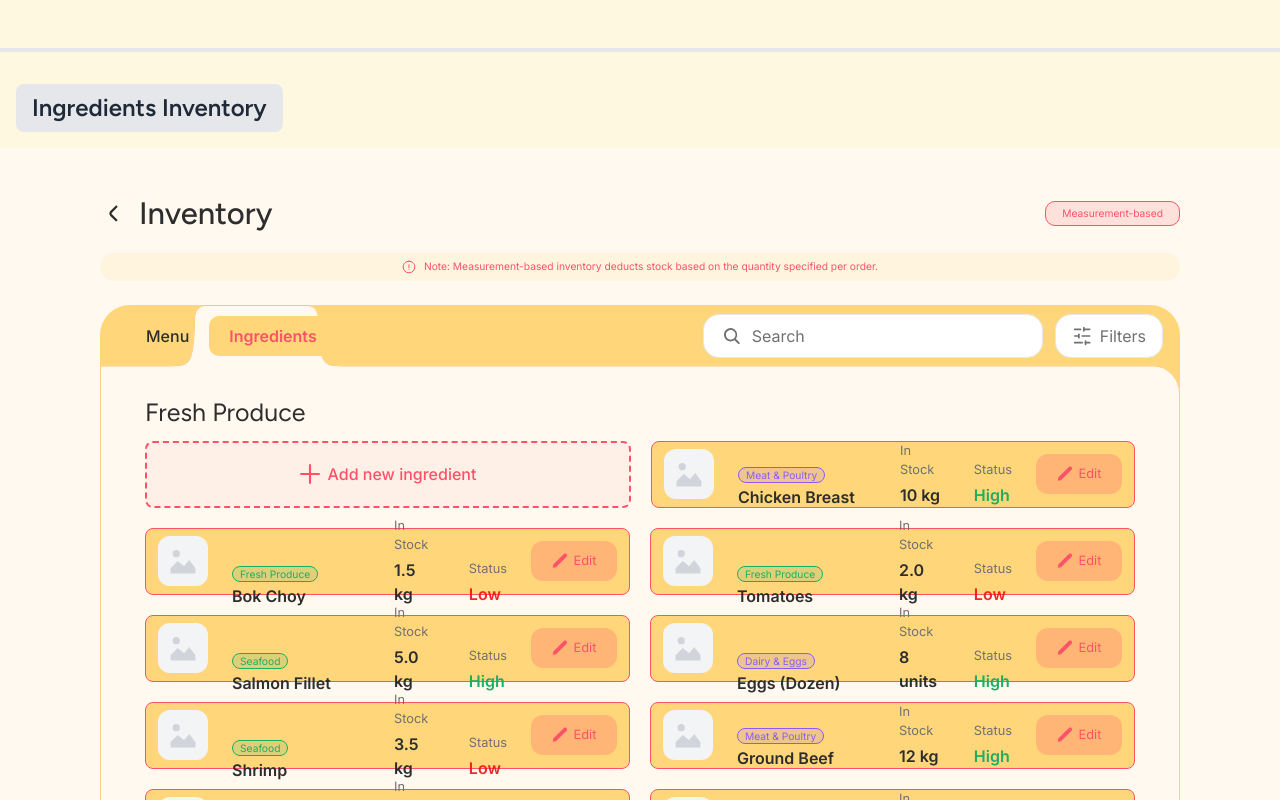
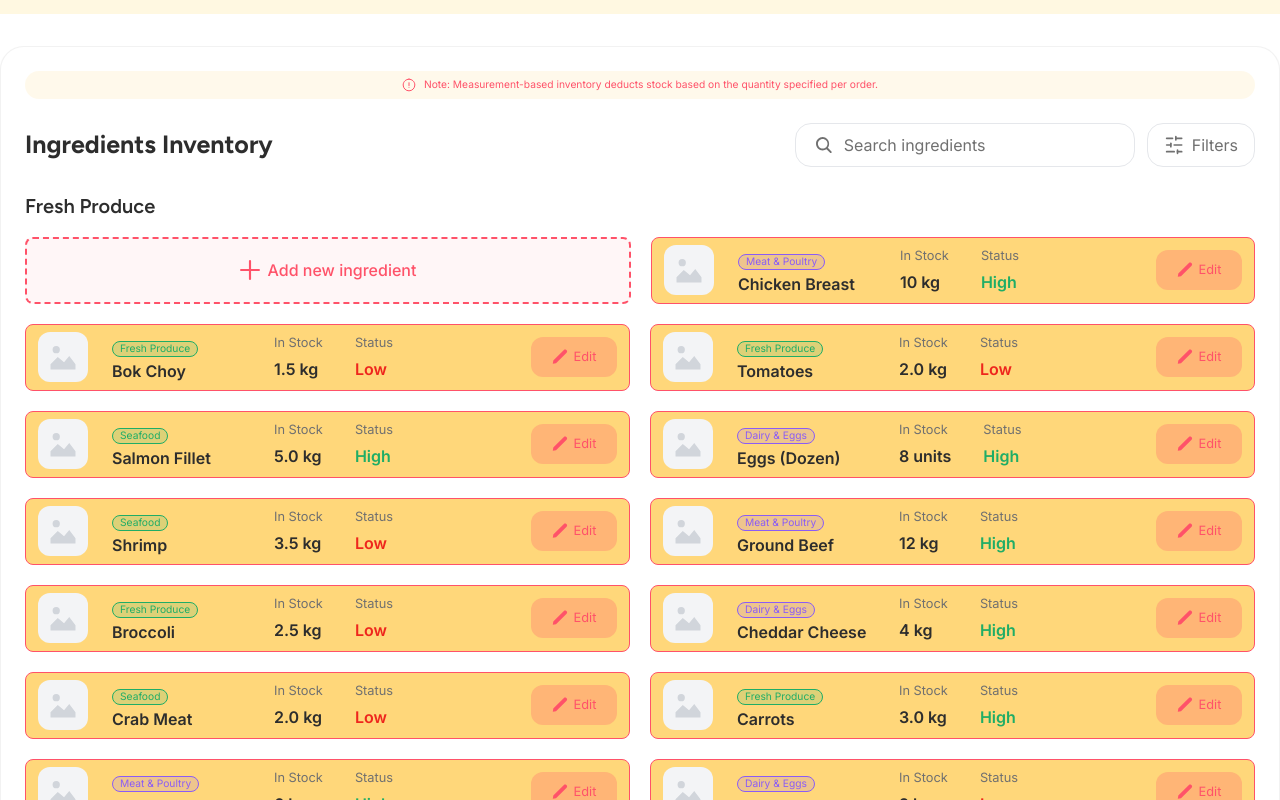
Before and after one commit to ShanRaboy11/Qios, a Next.js app: page /draft in a window 1280 px wide. Shown: the part 3640-4440 px from the top of the page. Built offline with nearby package versions, Linux system fonts and the light colour scheme; no server answers.

Commit message:
fix: dashboards

```diff
--- a/src/app/(admin)/admin/dashboard/page.tsx
+++ b/src/app/(admin)/admin/dashboard/page.tsx
@@ -55,19 +55,9 @@ function AdminDashboardContent() {
   const [initialTenantFilter, setInitialTenantFilter] = useState<
     string | undefined
   >();
-  const [isTransitioning, setIsTransitioning] = useState(false);
-  const transitionTimerRef = React.useRef<ReturnType<typeof setTimeout> | null>(
-    null,
-  );
   const router = useRouter();
 
-  React.useEffect(() => {
-    return () => {
-      if (transitionTimerRef.current) {
-        clearTimeout(transitionTimerRef.current);
-      }
-    };
-  }, []);
+
 
   React.useEffect(() => {
     const view = searchParams.get("view") as ViewState;
@@ -89,18 +79,12 @@ function AdminDashboardContent() {
   const handleNavigation = (view: ViewState, tenantFilter?: string) => {
     if (currentView === view && view !== "tenant") return;
 
-    if (transitionTimerRef.current) {
-      clearTimeout(transitionTimerRef.current);
-    }
+    setInitialTenantFilter(tenantFilter);
+    setCurrentView(view);
 
-    setIsTransitioning(true);
-
-    // Keep transitions quick so the directory feels responsive.
-    transitionTimerRef.current = setTimeout(() => {
-      setInitialTenantFilter(tenantFilter);
-      setCurrentView(view);
-      setIsTransitioning(false);
-    }, 220);
+    // update URL using pushState for deep linking without reload
+    const newUrl = view === "dashboard" ? "/admin/dashboard" : `/admin/${view}`;
+    window.history.pushState(null, "", newUrl);
   };
 
   return (
@@ -158,40 +142,8 @@ function AdminDashboardContent() {
         onNavigate={(view) => handleNavigation(view as ViewState)}
       />
       <div className="max-w-[1440px] mx-auto flex flex-col p-4 md:p-8 lg:p-12 mt-28 relative z-[90]">
-        <AnimatePresence mode="wait">
-          {isTransitioning ? (
-            <motion.div
-              key="skeleton"
-              initial={{ opacity: 0 }}
-              animate={{ opacity: 1 }}
-              exit={{ opacity: 0 }}
-              transition={{ duration: 0.2 }}
-              className="w-full flex flex-col gap-6 mt-4 px-1"
-            >
-              {/* top row skeleton */}
-              <div className="grid grid-cols-1 sm:grid-cols-2 lg:grid-cols-4 gap-4 md:gap-6">
-                {[1, 2, 3, 4].map((i) => (
-                  <div
-                    key={i}
-                    className="h-[120px] bg-white border border-gray-100 shadow-sm rounded-[24px] animate-pulse"
-                  />
-                ))}
-              </div>
-
-              {/* main content skeleton */}
-              <div className="h-[400px] w-full bg-white border border-gray-100 shadow-sm rounded-[24px] animate-pulse" />
-
-              {/* bottom row skeleton */}
-              <div className="grid grid-cols-1 lg:grid-cols-3 gap-4 md:gap-6">
-                {[1, 2, 3].map((i) => (
-                  <div
-                    key={i}
-                    className="h-[250px] bg-white border border-gray-100 shadow-sm rounded-[24px] animate-pulse"
-                  />
-                ))}
-              </div>
-            </motion.div>
-          ) : currentView === "dashboard" ? (
+        <AnimatePresence mode="popLayout">
+          {currentView === "dashboard" ? (
             <motion.div
               key="dashboard"
               initial={{ opacity: 0, y: 20 }}
--- a/src/app/(tenant)/[id]/dashboard/page.tsx
+++ b/src/app/(tenant)/[id]/dashboard/page.tsx
@@ -16,10 +16,12 @@ import { useSearchParams, useRouter, useParams } from "next/navigation";
 // import the new organisms
 import MenuInventory from "@/components/organisms/MenuInventory";
 import IngredientsInventory from "@/components/organisms/IngredientsInventory";
+import MenuCategoryManagement from "@/components/organisms/MenuCategoryManagement";
 import StaffManagement from "@/components/organisms/StaffManagement";
 import RolesManagement from "@/components/organisms/RolesManagement";
 import SalesManagement from "@/components/organisms/SalesManagement";
 import AuditLogsManagement from "@/components/organisms/AuditLogsManagement";
+import { Button } from "@/components/atoms/Button";
 
 type ViewState =
   | "dashboard"
@@ -62,22 +64,11 @@ function TenantDashboardContent() {
       : "dashboard";
 
   const [currentView, setCurrentView] = useState<ViewState>(initialView);
-  const [isTransitioning, setIsTransitioning] = useState(false);
-  const transitionTimerRef = React.useRef<ReturnType<typeof setTimeout> | null>(
-    null,
-  );
-
   const router = useRouter();
   const paramsHook = useParams();
   const tenantId = paramsHook.id as string;
 
-  React.useEffect(() => {
-    return () => {
-      if (transitionTimerRef.current) {
-        clearTimeout(transitionTimerRef.current);
-      }
-    };
-  }, []);
+
 
   React.useEffect(() => {
     const view = searchParams.get("view") as ViewState;
@@ -106,18 +97,11 @@ function TenantDashboardContent() {
 
     if (currentView === view) return;
 
-    if (transitionTimerRef.current) {
-      clearTimeout(transitionTimerRef.current);
-    }
+    setCurrentView(view as ViewState);
 
-    setIsTransitioning(true);
-
-    transitionTimerRef.current = setTimeout(() => {
-      setCurrentView(view as ViewState);
-      setIsTransitioning(false);
-      // optionally update url without reload
-      router.push(`/${tenantId}/dashboard?view=${view}`, { scroll: false });
-    }, 220);
+    // update URL using pushState for deep linking without reload
+    const newUrl = view === "dashboard" ? `/${tenantId}/dashboard` : `/${tenantId}/${view}`;
+    window.history.pushState(null, "", newUrl);
   };
 
   return (
@@ -177,42 +161,8 @@ function TenantDashboardContent() {
       />
 
       <div className="flex-1 max-w-[1440px] w-full mx-auto flex flex-col p-4 md:p-8 lg:p-12 mt-28 relative z-[90] pb-20">
-        <AnimatePresence mode="wait">
-          {isTransitioning ? (
-            <motion.div
-              key="skeleton"
-              initial={{ opacity: 0 }}
-              animate={{ opacity: 1 }}
-              exit={{ opacity: 0 }}
-              transition={{ duration: 0.2 }}
-              className="w-full flex flex-col gap-6 mt-4 px-1"
-            >
-              {/* header skeleton */}
-              <div className="flex flex-col md:flex-row justify-between md:items-end gap-4 mb-4">
-                <div className="flex flex-col gap-2">
-                  <div className="h-10 w-64 bg-white border border-gray-100 shadow-sm rounded-xl animate-pulse" />
-                  <div className="h-5 w-48 bg-white border border-gray-100 shadow-sm rounded-lg animate-pulse" />
-                </div>
-                <div className="h-10 w-full md:w-[280px] bg-white border border-gray-100 shadow-sm rounded-xl animate-pulse" />
-              </div>
-
-              {/* top row skeleton */}
-              <div className="grid grid-cols-1 sm:grid-cols-2 lg:grid-cols-4 gap-4 md:gap-6">
-                {[1, 2, 3, 4].map((i) => (
-                  <div
-                    key={i}
-                    className="h-[120px] bg-white border border-gray-100 shadow-sm rounded-[24px] animate-pulse"
-                  />
-                ))}
-              </div>
-
-              {/* main content skeleton */}
-              <div className="flex flex-col lg:flex-row gap-6">
-                <div className="w-full lg:w-[65%] h-[400px] bg-white border border-gray-100 shadow-sm rounded-[24px] animate-pulse" />
-                <div className="w-full lg:w-[35%] h-[400px] bg-white border border-gray-100 shadow-sm rounded-[24px] animate-pulse" />
-              </div>
-            </motion.div>
-          ) : currentView === "dashboard" ? (
+        <AnimatePresence mode="popLayout">
+          {currentView === "dashboard" ? (
             <motion.div
               key="dashboard"
               initial={{ opacity: 0, y: 20 }}
@@ -270,7 +220,7 @@ function TenantDashboardContent() {
                   </p>
                 </div>
               </div>
-              <MenuInventory />
+              <MenuCategoryManagement />
             </motion.div>
           ) : currentView === "inventory" ? (
             <motion.div
@@ -289,7 +239,10 @@ function TenantDashboardContent() {
                   </p>
                 </div>
               </div>
-              <IngredientsInventory />
+              <div className="flex flex-col gap-8 w-full">
+                <MenuInventory />
+                <IngredientsInventory />
+              </div>
             </motion.div>
           ) : currentView === "staff" ? (
             <motion.div
@@ -309,13 +262,14 @@ function TenantDashboardContent() {
                 </div>
                 {/* Wait, the "Add New Staff" button is now in StaffManagement.tsx. I removed it. Let's add it back here! */}
                 <div className="flex items-center gap-3">
-                  <button
-                    className="flex items-center justify-center gap-2 px-4 py-2 bg-brand-primary text-white rounded-full font-bold hover:bg-brand-primary/90 transition-colors"
-                    onClick={() => router.push(`/${tenantId}/dashboard?view=roles`)}
+                  <Button
+                    variant="primary"
+                    shape="rounded"
+                    leftIcon={<svg width="18" height="18" viewBox="0 0 24 24" fill="none" stroke="currentColor" strokeWidth="2.5" strokeLinecap="round" strokeLinejoin="round"><path d="M5 12h14"/><path d="M12 5v14"/></svg>}
+                    onClick={() => handleNavigation("roles")}
                   >
-                    <svg width="18" height="18" viewBox="0 0 24 24" fill="none" stroke="currentColor" strokeWidth="2.5" strokeLinecap="round" strokeLinejoin="round"><path d="M5 12h14"/><path d="M12 5v14"/></svg>
                     Add New Staff
-                  </button>
+                  </Button>
                 </div>
               </div>
               <StaffManagement />
@@ -380,7 +334,7 @@ function TenantDashboardContent() {
           ) : null}
         </AnimatePresence>
       </div>
-      <div className="bottom-0 inset-x-0 h-40 bg-gradient-to-t from-white via-white/50 to-transparent z-[100] pointer-events-none" />
+      <div className="relative bottom-0 inset-x-0 h-40 bg-gradient-to-t from-white via-white/50 to-transparent z-[2] pointer-events-none" />
       <Footer hideSocials />
     </div>
   );
--- a/src/components/organisms/IngredientsInventory.tsx
+++ b/src/components/organisms/IngredientsInventory.tsx
@@ -17,37 +17,7 @@ const svgPaths = {
     "M1209 63C1225.57 63 1239 76.4315 1239 93V807H0V63H80C102.308 63 107.532 63 108.141 12.0254C108.22 5.39845 113.578 0 120.205 0H238.795C245.422 0 250.78 5.39845 250.859 12.0254C251.468 63 256.692 63 279 63H1209Z"
 };
 
-/* ─── Header ─────────────────────────────────────────────── */
-function PageHeader() {
-  return (
-    <div className="flex items-center justify-between w-full">
-      <div className="flex items-center gap-3">
-        <button className="w-[27px] h-[27px] flex items-center justify-center">
-          <svg
-            xmlns="http://www.w3.org/2000/svg"
-            width="27"
-            height="27"
-            viewBox="0 0 27 27"
-            fill="none"
-          >
-            <path
-              d="M11.9248 14.2987C11.8194 14.1941 11.7357 14.0697 11.6786 13.9326C11.6215 13.7955 11.5921 13.6484 11.5921 13.4999C11.5921 13.3514 11.6215 13.2044 11.6786 13.0673C11.7357 12.9302 11.8194 12.8057 11.9248 12.7012L17.0886 7.54867C17.194 7.44408 17.2777 7.31966 17.3348 7.18256C17.392 7.04547 17.4214 6.89843 17.4214 6.74992C17.4214 6.6014 17.392 6.45436 17.3348 6.31727C17.2777 6.18017 17.194 6.05575 17.0886 5.95116C16.8778 5.74163 16.5927 5.62402 16.2955 5.62402C15.9983 5.62402 15.7131 5.74163 15.5023 5.95116L10.3386 11.1149C9.70656 11.7477 9.35156 12.6055 9.35156 13.4999C9.35156 14.3943 9.70656 15.2521 10.3386 15.8849L15.5023 21.0487C15.7119 21.2565 15.9947 21.3737 16.2898 21.3749C16.4379 21.3758 16.5847 21.3474 16.7217 21.2914C16.8588 21.2354 16.9835 21.1529 17.0886 21.0487C17.194 20.9441 17.2777 20.8197 17.3348 20.6826C17.392 20.5455 17.4214 20.3984 17.4214 20.2499C17.4214 20.1014 17.392 19.9544 17.3348 19.8173C17.2777 19.6802 17.194 19.5557 17.0886 19.4512L11.9248 14.2987Z"
-              fill="#2D2D2D"
-            />
-          </svg>
-        </button>
-        <p className="font-['Figtree',sans-serif] font-medium text-[#2d2d2d] text-[31px] leading-none">
-          Inventory
-        </p>
-      </div>
-      <div className="bg-[rgba(255,82,105,0.15)] border border-[#ff5269] rounded-[10px] px-4 py-1">
-        <p className="font-['Inter',sans-serif] text-[#ff5269] text-[10.24px] whitespace-nowrap">
-          Measurement-based
-        </p>
-      </div>
-    </div>
-  );
-}
+
 
 /* ─── Info Banner ─────────────────────────────────────────── */
 function InfoBanner() {
@@ -439,54 +409,13 @@ function Grid() {
   return <div className="flex flex-col gap-5 w-full">{rows}</div>;
 }
 
-/* ─── Yellow outer container ──────────────────────────────── */
-function YellowContainer() {
+function IngredientContent() {
   return (
-    <div
-      className="relative w-full bg-[#FFD77A] rounded-t-[30px] flex flex-col"
-      style={{ minHeight: "500px" }}
-    >
-      {/* SVG union shape: cream inner area with tab cutout */}
-      <div className="absolute inset-0 pointer-events-none" aria-hidden>
-        <svg
-          className="absolute block inset-0 w-full h-full"
-          fill="none"
-          preserveAspectRatio="none"
-          viewBox="0 0 1239 807"
-        >
-          <g>
-            <mask fill="white" id="tab-mask">
-              <path d={svgPaths.pTabShape} />
-            </mask>
-            <path d={svgPaths.pTabShape} fill="#FFF9EF" />
-            <path
-              d={svgPaths.pTabShape}
-              fill="#FFC670"
-              fillOpacity="1"
-              mask="url(#tab-mask)"
-              style={{ fill: "none", stroke: "#FFC670", strokeWidth: 2 }}
-            />
-          </g>
-        </svg>
-      </div>
-
-      {/* Tab bar row: Menu | Ingredients (in tab cutout) | Search + Filters — all aligned */}
-      <div
-        className="relative z-10 flex items-center justify-between pl-[30px] pr-[17px]"
-        style={{ height: "63px" }}
-      >
-        {/* Left: Menu + Ingredients tabs */}
-        <div className="flex items-center h-full gap-1">
-          <button className="px-4 text-[16px] font-['Inter',sans-serif] font-medium text-[#2d2d2d]">
-            Menu
-          </button>
-          {/* Ingredients rectangle button */}
-          <button className="px-5 py-2 rounded-[10px] bg-[#FFD77A] text-[16px] font-['Inter',sans-serif] font-semibold text-[#ff5269]">
-            Ingredients
-          </button>
-        </div>
-
-        {/* Right: Search + Filters */}
+    <div className="w-full flex flex-col gap-6">
+      <div className="flex items-center justify-between">
+        <h3 className="font-['Figtree',sans-serif] font-bold text-[#2d2d2d] text-[25px]">
+          Ingredients Inventory
+        </h3>
         <div className="flex items-center gap-3">
           <div className="relative bg-white border border-[#e5e7eb] rounded-2xl h-[44px] flex items-center px-5 gap-3 w-[340px]">
             <svg
@@ -497,10 +426,10 @@ function YellowContainer() {
               <path d={svgPaths.p25f52600} fill="#707070" />
             </svg>
             <span className="font-['Inter',sans-serif] text-[#707070] text-[16px]">
-              Search
+              Search ingredients
             </span>
           </div>
-          <div className="bg-white border border-[#e5e7eb] rounded-2xl h-[44px] flex items-center gap-2 px-4">
+          <div className="bg-white border border-[#e5e7eb] rounded-2xl h-[44px] flex items-center gap-2 px-4 cursor-pointer">
             <svg className="shrink-0 size-5" fill="none" viewBox="0 0 20 20">
               <path
                 d="M17.67 3.33H11.84"
@@ -573,10 +502,9 @@ function YellowContainer() {
         </div>
       </div>
 
-      {/* Inner page content sits below the 63px tab row */}
-      <div className="relative z-10 flex-1 mx-[17px] mb-[17px] px-7 py-8 flex flex-col gap-9 overflow-y-auto">
+      <div className="flex flex-col gap-9">
         <div className="flex flex-col gap-4">
-          <p className="font-['Figtree',sans-serif] text-[#2d2d2d] text-[25px] leading-none">
+          <p className="font-['Figtree',sans-serif] text-[#2d2d2d] text-[20px] font-semibold">
             Fresh Produce
           </p>
           <Grid />
@@ -589,10 +517,9 @@ function YellowContainer() {
 /* ─── Root export ─────────────────────────────────────────── */
 export default function IngredientsInventory() {
   return (
-    <div className="bg-[#FFF9EF] w-full h-full flex flex-col px-[100px] py-[50px] gap-6">
-      <PageHeader />
+    <div className="w-full flex flex-col gap-6 bg-white rounded-3xl p-6 shadow-sm border border-black/5 mt-8">
       <InfoBanner />
-      <YellowContainer />
+      <IngredientContent />
     </div>
   );
 }
--- a/src/components/organisms/MenuCategoryManagement.tsx
+++ b/src/components/organisms/MenuCategoryManagement.tsx
@@ -411,8 +411,8 @@ const MenuCategoryManagement = () => {
     .map((i) => ({ label: `${i.name} (₱${i.price})`, value: i.id }));
 
   return (
-    <div className="min-h-screen bg-bg-primary p-4 md:p-8 font-inter relative overflow-hidden flex flex-col">
-      <div className="flex flex-1 gap-6 md:gap-8 max-w-[1400px] mx-auto w-full relative">
+    <div className="font-inter relative flex flex-col w-full">
+      <div className="flex flex-col w-full relative">
         {/* left side: dashboard (100% or 60% when drawer open) */}
         <div
           className={cn(
@@ -430,27 +430,9 @@ const MenuCategoryManagement = () => {
           )}
 
           {/* item dashboard (main panel) */}
-          <main className="flex flex-col min-w-0 border-4 border-white rounded-[32px] md:rounded-[40px] shadow-xl relative h-[85vh] overflow-hidden bg-white/30 backdrop-blur-md">
-            {/* dashboard global header */}
-            <div className="p-6 md:p-8 flex-shrink-0 flex flex-col gap-6 border-b border-black/5 bg-white/50 backdrop-blur-sm">
-              <div className="flex items-center justify-between">
-                <div>
-                  <h2 className="h2 text-text-primary">Menu Items</h2>
-                  <p className="b1 text-text-secondary mt-1">
-                    Manage categories and items for your menu
-                  </p>
-                </div>
-                <div className="hidden sm:flex items-center gap-2">
-                  <Button
-                    variant="primary"
-                    onClick={() => setIsCategoryModalOpen(true)}
-                    leftIcon={<Plus size={18} />}
-                    className="b3"
-                  >
-                    Create Category
-                  </Button>
-                </div>
-              </div>
+          <main className="flex flex-col min-w-0 w-full">
+            {/* dashboard tools */}
+            <div className="flex-shrink-0 flex flex-col gap-6 mb-6">
 
               <div className="flex flex-col sm:flex-row items-stretch sm:items-center justify-between gap-4">
                 <div className="relative flex-1 max-w-md w-full">
@@ -504,8 +486,8 @@ const MenuCategoryManagement = () => {
             {/* dashboard accordion content */}
             <div
               className={cn(
-                "flex-1 p-6 md:p-8 custom-scrollbar",
-                draftItem ? "overflow-hidden" : "overflow-y-auto",
+                "flex-1 custom-scrollbar",
+                draftItem ? "overflow-hidden" : "",
               )}
             >
               {categories.length === 0 ? (
--- a/src/components/organisms/MenuInventory.tsx
+++ b/src/components/organisms/MenuInventory.tsx
@@ -3233,28 +3233,12 @@ export default function MenuInventory() {
   return (
     <>
       <ResponsiveStyles />
-      <div className="bg-bg-primary min-h-screen font-inter text-text-primary p-4 md:p-6 lg:p-20">
-        <div
-          style={{
-            background: "#fff",
-            borderRadius: 24,
-            border: `1px solid rgba(255,198,112,0.25)`,
-            boxShadow: "0 4px 24px rgba(0,0,0,0.02)",
-            minHeight: "80vh",
-            display: "flex",
-            flexDirection: "column",
-          }}
-        >
+      <div className="w-full font-inter text-text-primary flex flex-col">
+        <div className="w-full bg-white rounded-3xl p-6 shadow-sm border border-black/5 flex flex-col min-h-[60vh]">
           <header
             style={{
-              padding: "32px 32px 24px",
+              paddingBottom: "24px",
               borderBottom: `1px dashed rgba(255,198,112,0.3)`,
-              position: "sticky",
-              top: 0,
-              zIndex: 30,
-              background: "#fff",
-              borderTopLeftRadius: 24,
-              borderTopRightRadius: 24,
             }}
           >
             <PageHeader tab={tab} />
--- a/src/components/organisms/SecurityHighlightsCards.tsx
+++ b/src/components/organisms/SecurityHighlightsCards.tsx
@@ -11,6 +11,7 @@ interface HighlightCardProps {
   icon: React.ReactNode;
   iconBgColor: string;
   iconTextColor: string;
+  isAlert?: boolean;
 }
 
 const HighlightCard = ({
@@ -20,9 +21,15 @@ const HighlightCard = ({
   icon,
   iconBgColor,
   iconTextColor,
+  isAlert = false,
 }: HighlightCardProps) => {
   return (
-    <div className="bg-white rounded-[16px] sm:rounded-[24px] shadow-sm border border-gray-100 p-4 sm:p-6 flex flex-col justify-between min-w-0">
+    <div
+      className={cn(
+        "rounded-[16px] sm:rounded-[24px] shadow-sm border p-4 sm:p-6 flex flex-col justify-between min-w-0 transition-all duration-300",
+        isAlert ? "bg-error-secondary/30 border-error-primary/20" : "bg-white border-gray-100"
+      )}
+    >
       <div className="flex justify-between items-start mb-3 sm:mb-4 gap-2">
         <div className="space-y-0.5 sm:space-y-1 min-w-0">
           <h3 className="text-[11px] sm:text-sm font-medium text-text-secondary leading-tight">
@@ -79,6 +86,7 @@ export const SecurityHighlightsCards = () => {
         icon={<UserX size={24} />}
         iconBgColor="bg-error-secondary"
         iconTextColor="text-error-primary"
+        isAlert={true}
       />
       <HighlightCard
         title="Security Alerts"
```
